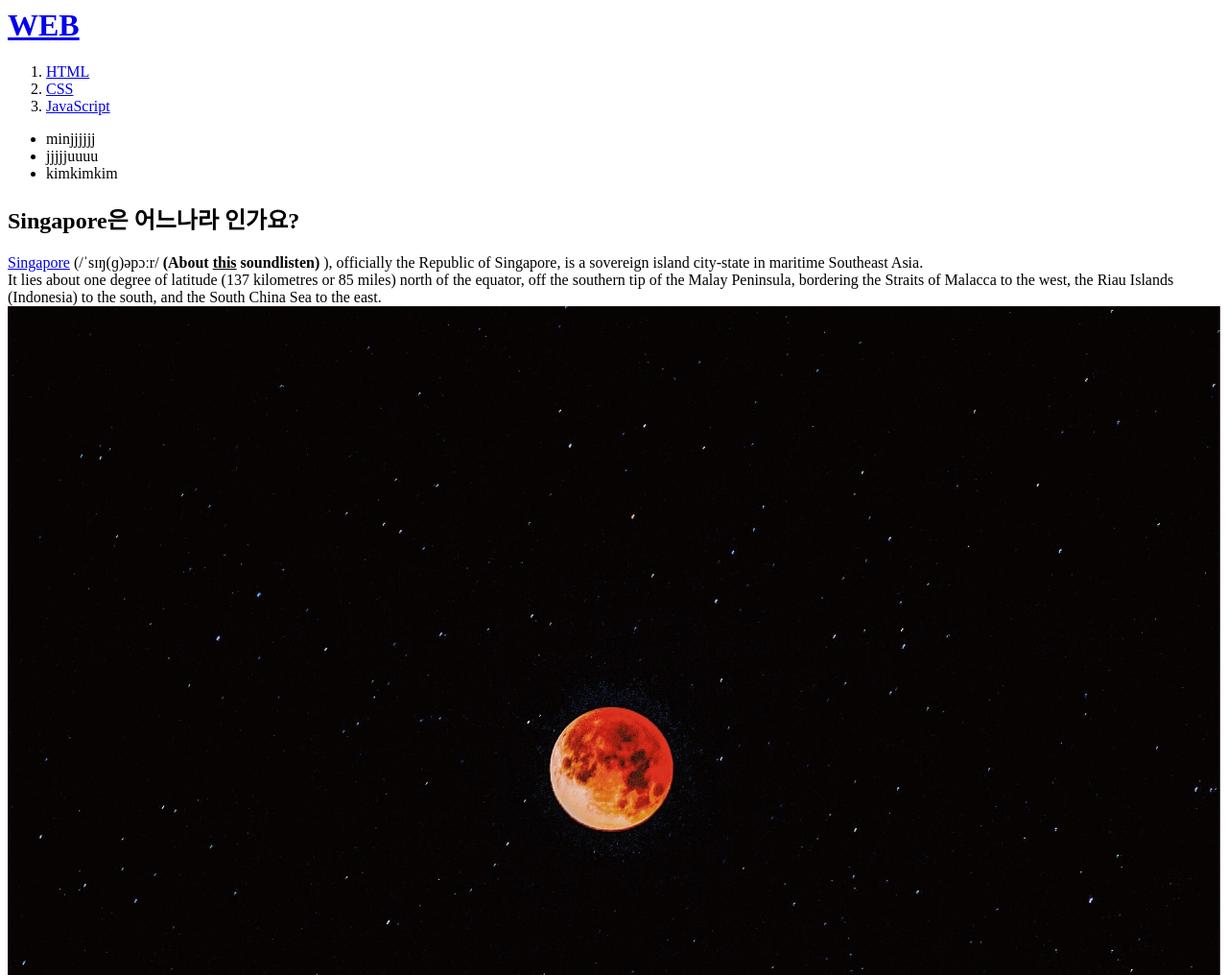
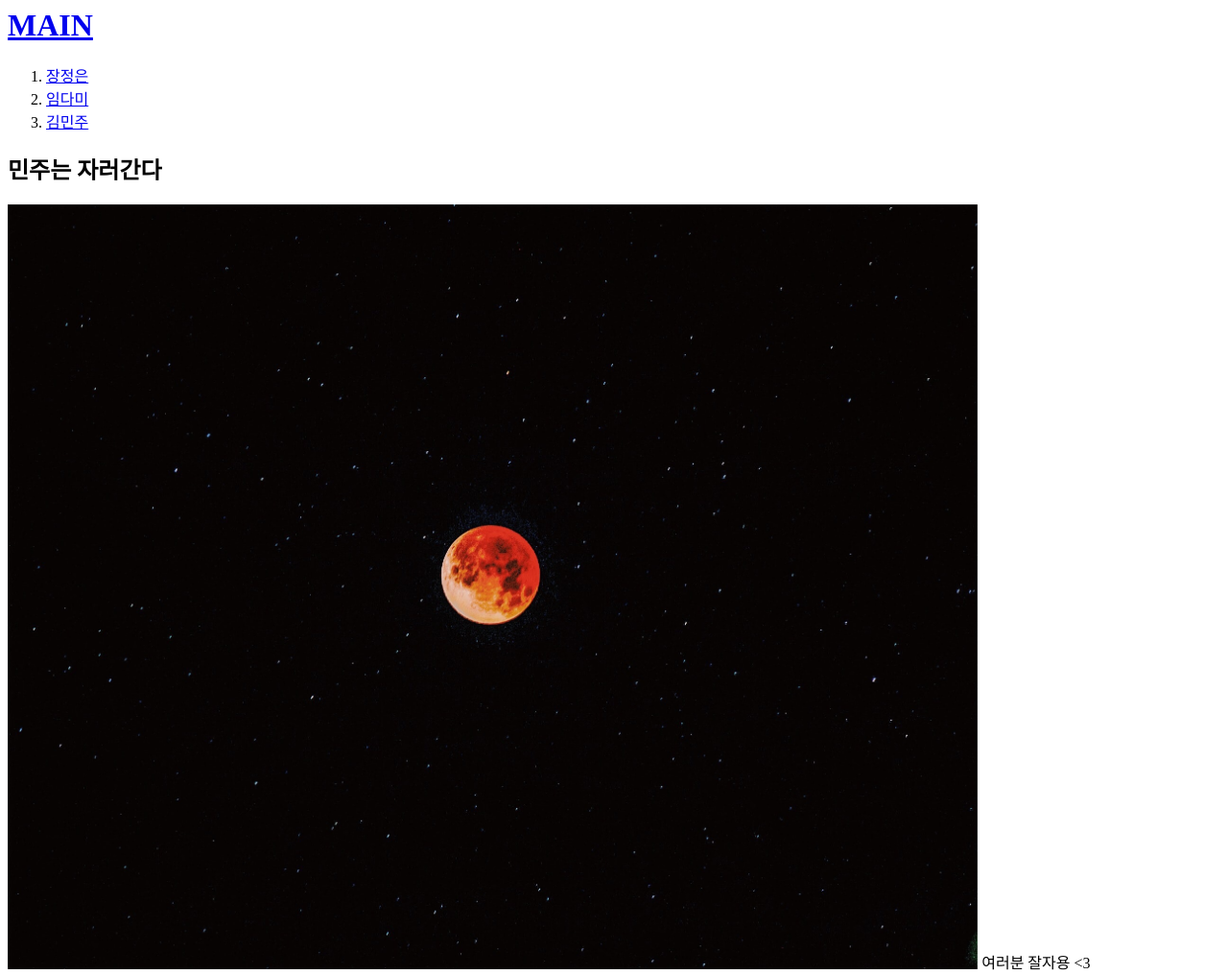
Before and after one commit to deli-ght/web1, a plain HTML site: page 3.html in a window 1280 px wide. Shown: the top 1016 px of the page at 96% size. Drawn offline with Linux system fonts and the light colour scheme.

Commit message:
second version
exercise

```diff
--- a/3.html
+++ b/3.html
@@ -4,24 +4,14 @@
 </head>
 
 <body>
-  <h1><a href="index.html" target="_blank">WEB</a></h1>
+  <h1><a href="index.html">MAIN</a></h1>
   <ol>
-    <li><a href="1.html" target="_blank">HTML</a></li>
-    <li><a href="2.html" target="_blank">CSS</a></li>
-    <li><a href="3.html" target="_blank">JavaScript</a></li>
+    <li><a href="1.html">장정은</a></li>
+    <li><a href="2.html">임다미</a></li>
+    <li><a href="3.html">김민주</a></li>
   </ol>
-  <ul>
-    <li>minjjjjjj</li>
-    <li>jjjjjuuuu</li>
-    <li>kimkimkim</li>
-  </ul>
-  <h2> Singapore은 어느나라 인가요? </h2>
-  <a href="https://www.google.com/search?q=singapore&safe=active&sxsrf=ALeKk03pnluuuy9KLD3It07AvE9NGiQcNQ:1610093791192&tbm=isch&source=iu&ictx=1&fir=AUp_Qg3a1MGmEM%252CzMaf4NiqlBgelM%252C%252Fm%252F06t2t&vet=1&usg=AI4_-kSfBGM34c3k_662_R5DxrQIukVwlw&sa=X&ved=2ahUKEwj0-enj8ovuAhVIMd4KHUE2DdEQ_B16BAgkEAE#imgrc=AUp_Qg3a1MGmEM" target="_blank" title="search Singapore">
-  Singapore</a> (/ˈsɪŋ(ɡ)əpɔːr/ <strong> (About <u>this</u> soundlisten) </strong>), officially the Republic of Singapore, is a sovereign island city-state in maritime Southeast Asia.
-  <br> It lies about one degree of latitude (137 kilometres or 85 miles) north of the equator, off the southern tip of the Malay Peninsula, bordering the Straits of Malacca to the west, the Riau Islands (Indonesia) to the south, and the South China Sea to the east.
-  <img src="moon.jpg" width="100%">
-  <br>The country's territory is composed of one main island, 63 satellite islands and islets, and one outlying islet, the combined area of which has increased by 25% since the country's independence as a result of extensive land reclamation projects.
-  <p>It has the second greatest population density in the world. The country has almost 5.7 million residents, 61% (3.4 million) of whom are Singaporean citizens. </p>
-  There are four official languages of Singapore: English, Malay, Chinese and Tamil, with English being the lingua franca. Multiracialism is enshrined in the constitution, and continues to shape national policies in education, housing, and politics.
 
+  <h2> 민주는 자러간다 </h2>
+  <img src="moon.jpg" width="80%">
+  <a> 여러분 잘자용 <3 </a>
 </body>
```
Also changed, not shown: 1.html (+7 -17 lines), 2.html (+8 -18 lines), index.html (+8 -11 lines), fatty.jpg (added), goodnight.jpg (added), hamburger.jpg (added).
